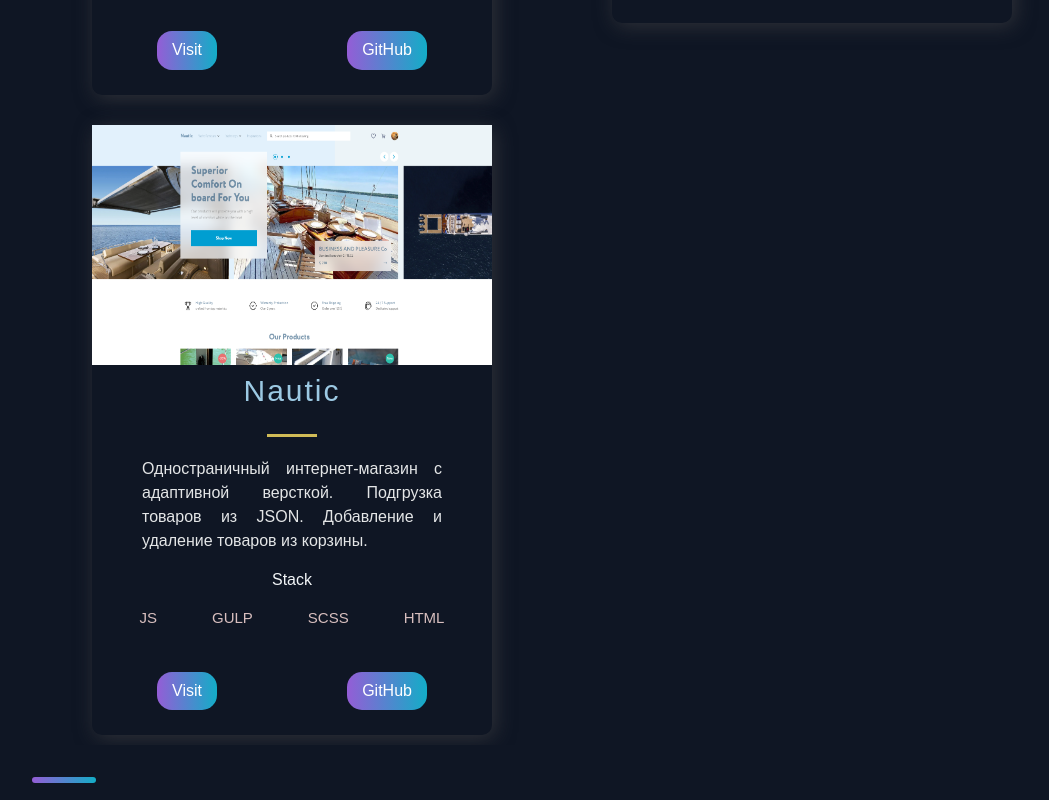
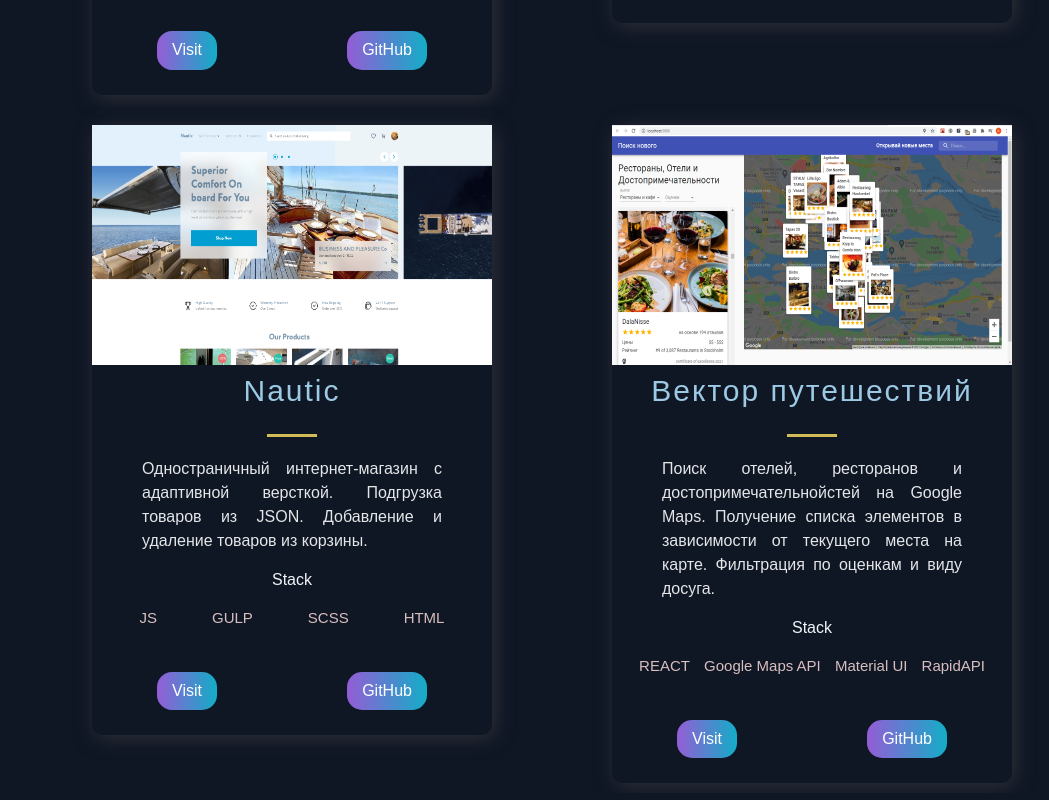
Before and after one commit to Viktorovich-buil/Vitaliypoprtfolio, a Next.js app: page / in a window 1280 px wide. Shown: the part 2100-2900 px from the top of the page, without its empty margins (88-1137 px from the left). Built offline with nearby package versions, Linux system fonts and the light colour scheme.

Commit message:
Add TravelApp

```diff
--- a/src/constants/constants.js
+++ b/src/constants/constants.js
@@ -43,6 +43,15 @@ export const projects = [
     source: 'https://github.com/Viktorovich-buil/nautica',
     visit: 'https://nautic.netlify.app/',
     id: 4,
+  },
+  {
+    title: 'Вектор путешествий',
+    description: "Поиск отелей, ресторанов и достопримечательнойстей на Google Maps. Получение списка элементов в зависимости от текущего места на карте. Фильтрация по оценкам и виду досуга.",
+    image: '/images/Travelapp.png',
+    tags: ['REACT', 'Google Maps API', 'Material UI', 'RapidAPI'],
+    source: 'https://github.com/Viktorovich-buil/travel',
+    visit: 'https://traveltripapp.netlify.app',
+    id: 5,
   },
 ];
 
```
Also changed, not shown: public/images/Travelapp.PNG (added).
